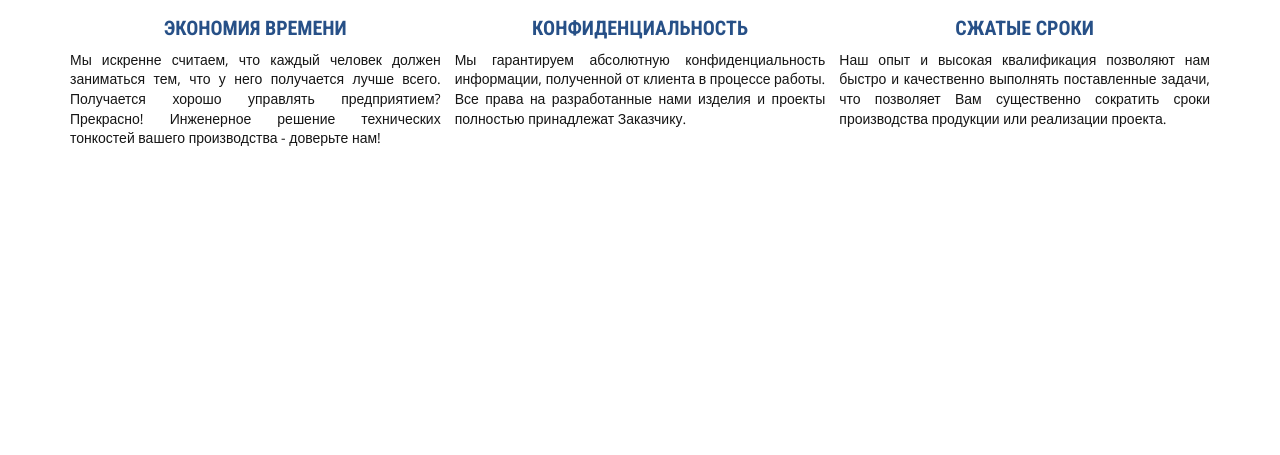
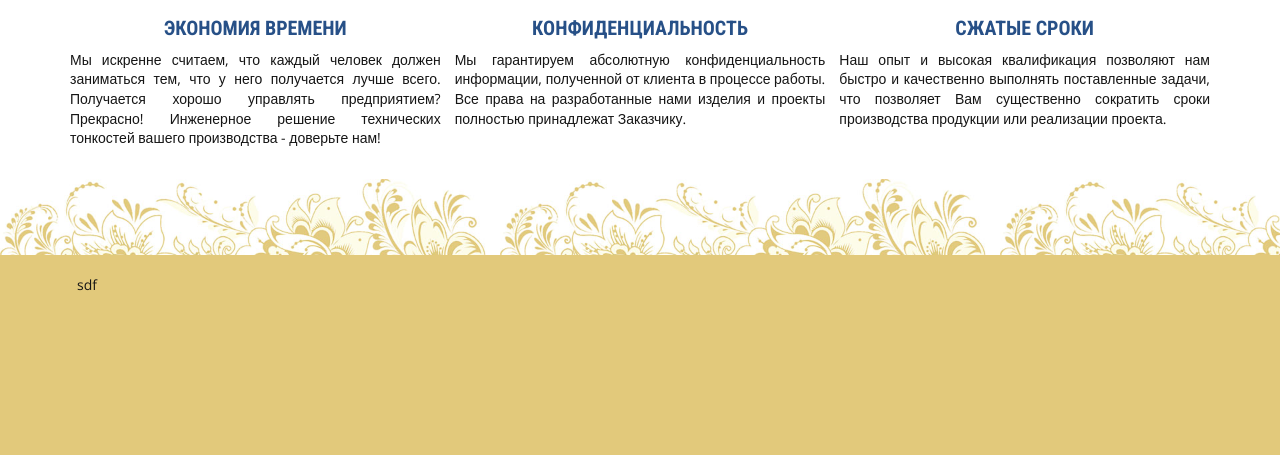
Before and after one commit to larek/ntc.nn.ru, a Yii app: template basic/views/site/index.php in a window 1280 px wide. Shown: the part 1542-1997 px from the top of the page. Before the commit the page ends 1688 px from the top, so only its background shows below. Run offline with PHP 8.4 and a stand-in for Yii, Linux system fonts and the light colour scheme; the template is opened without the code that fills it, so the values that code supplies are empty; grey boxes labelled with a size stand in for pictures from a placeholder-image service; some libraries are stand-ins or nearby versions; some web fonts are replaced.

Commit message:
create footer

```diff
--- a/basic/views/layouts/main.php
+++ b/basic/views/layouts/main.php
@@ -172,44 +172,12 @@ AppAsset::register($this);
             <?= $content?>
         </div>
 
-    <!-- <div class="footer" style="margin-bottom: 10px;">
-        <div class="container-fluid">
-            <div class="hidden-xs hidden-usm footer__inner">
-                <div class="row">
-                    <div class="footer__menus-part-1" data-widget="footerMenusPart1"></div>
-
-                    <div class="col-sm-4 col-md-3 col-lg-3 col-slg-3">
-                        <div class="footer__item">
-                            <div class="footer__title">Информация</div>
-
-                            <div class="footer__menus-part-2" data-widget="footerMenusPart2"></div>
-
-                            <div class="unicontent clearfix">
-                                <div class="unicontent__title">Разработка сайта:</div>
-
-                                <a target="_blank" href="http://www.unicontent-studio.ru/" class="unicontent__link">
-                                    <img src="assets/images/unicontent.png" alt="Студия UniContent" class="unicontent__image">
-                                </a>
-                            </div>
-                        </div>
-                    </div>
-                </div>
-            </div>
-
-            <div class="footer__mobile visible-xs visible-usm">
-                <div class="footer__menus-part-3" data-widget="footerMenusPart3"></div>
-
-                <div class="unicontent clearfix">
-                    <div class="unicontent__title">Разработка сайта:</div>
-
-                    <a target="_blank" href="http://www.unicontent-studio.ru/" class="unicontent__link">
-                        <img src="assets/images/unicontent.png" alt="Студия UniContent" class="unicontent__image">
-                    </a>
-                </div>
-            </div>
+    <div class="footer_border"></div>
+    <div class="footer_wrap">
+        <div class="container">
+            <div class="col-md-4">sdf</div>
         </div>
-    </div> -->
-
+    </div>
 <?php $this->endBody() ?>
 </body>
 </html>
--- a/basic/views/site/index.php
+++ b/basic/views/site/index.php
@@ -163,19 +163,19 @@ $this->registerCssFile('/fotorama/fotorama.css');
 
 <div class="row mainPageProfit">
         <div class="col-sm-4 col-md-4 text-center">
-          <img class="img-circle" src="/images/1.png" alt="Generic placeholder image" width="140" height="140">
+          <img class="img-circle" src="http://placehold.it/300x300" alt="Generic placeholder image" width="140" height="140">
           <h2>ВЫСОКОЕ КАЧЕСТВО</h2>
           <p>Команда профессиональных инженеров «Формула КД» гарантирует высокое качество оказанных инженерно-консультационных услуг в строгом соответствии с необходимыми нормами и стандартами.</p>
 
         </div><!-- /.col-lg-4 -->
         <div class="col-sm-4 col-md-4 text-center">
-          <img class="img-circle" src="/images/2.png" alt="Generic placeholder image" width="140" height="140">
+          <img class="img-circle" src="http://placehold.it/300x300" alt="Generic placeholder image" width="140" height="140">
           <h2>ОБШИРНЫЙ ОПЫТ</h2>
           <p>Впечатляющий опыт работы наших инженеров в разных сферах и областях позволяет с легкостью решить даже самые сложные инженерно-технические задачи наиболее рациональным и оптимальным для Вас способом.</p>
 
         </div><!-- /.col-lg-4 -->
         <div class="col-sm-4 col-md-4 text-center">
-          <img class="img-circle" src="/images/3.png" alt="Generic placeholder image" width="140" height="140">
+          <img class="img-circle" src="http://placehold.it/300x300" alt="Generic placeholder image" width="140" height="140">
           <h2>ЭКОНОМИЯ ДЕНЕГ</h2>
           <p>При работе с нами Вам не нужно оплачивать наши болезни, отпуска или отчисления в налоговые органы. Не нужно обеспечивать наши рабочие места. Вы оплачиваете только ту работу, которая принесет Вам конкретную пользу и выгоду</p>
 
@@ -184,19 +184,19 @@ $this->registerCssFile('/fotorama/fotorama.css');
 
   <div class="row mainPageProfit">
           <div class="col-sm-4 col-md-4 text-center">
-            <img class="img-circle" src="/images/4.png" alt="Generic placeholder image" width="140" height="140">
+            <img class="img-circle" src="http://placehold.it/300x300" alt="Generic placeholder image" width="140" height="140">
             <h2>ЭКОНОМИЯ ВРЕМЕНИ</h2>
             <p>Мы искренне считаем, что каждый человек должен заниматься тем, что у него получается лучше всего. Получается хорошо управлять предприятием? Прекрасно! Инженерное решение технических тонкостей вашего производства - доверьте нам!</p>
 
           </div><!-- /.col-lg-4 -->
           <div class="col-sm-4 col-md-4 text-center">
-            <img class="img-circle" src="/images/5.png" alt="Generic placeholder image" width="140" height="140">
+            <img class="img-circle" src="http://placehold.it/300x300" alt="Generic placeholder image" width="140" height="140">
             <h2>КОНФИДЕНЦИАЛЬНОСТЬ</h2>
             <p>Мы гарантируем абсолютную конфиденциальность информации, полученной от клиента в процессе работы. Все права на разработанные нами изделия и проекты полностью принадлежат Заказчику.</p>
 
           </div><!-- /.col-lg-4 -->
           <div class="col-sm-4 col-md-4 text-center">
-            <img class="img-circle" src="/images/6.png" alt="Generic placeholder image" width="140" height="140">
+            <img class="img-circle" src="http://placehold.it/300x300" alt="Generic placeholder image" width="140" height="140">
             <h2>СЖАТЫЕ СРОКИ</h2>
             <p>Наш опыт и высокая квалификация позволяют нам быстро и качественно выполнять поставленные задачи, что позволяет Вам существенно сократить сроки производства продукции или реализации проекта.</p>
 
--- a/css/site.css
+++ b/css/site.css
@@ -433,3 +433,18 @@ span.separate {
 .container img{
   max-width: 940px;
 }
+
+
+.footer_border {
+    background: url(../images/banner.jpg) bottom left repeat-x #FFFFFF;
+    height: 100px;
+    background-size: 500px;
+    background-position: 0px 24px;
+}
+
+.footer_wrap {
+    padding:20px 0px;
+    height: 200px;
+    width: 100%;
+    background: #E2C97B;
+}
```
